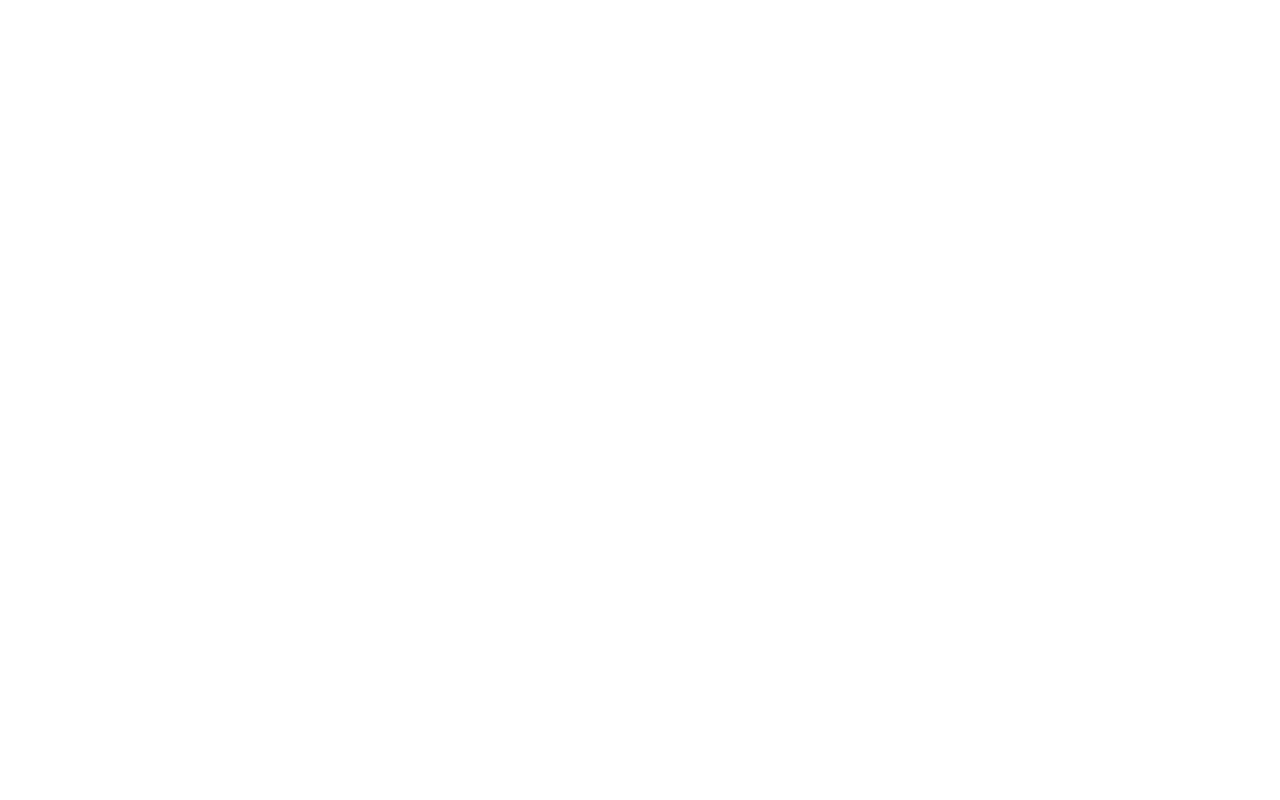
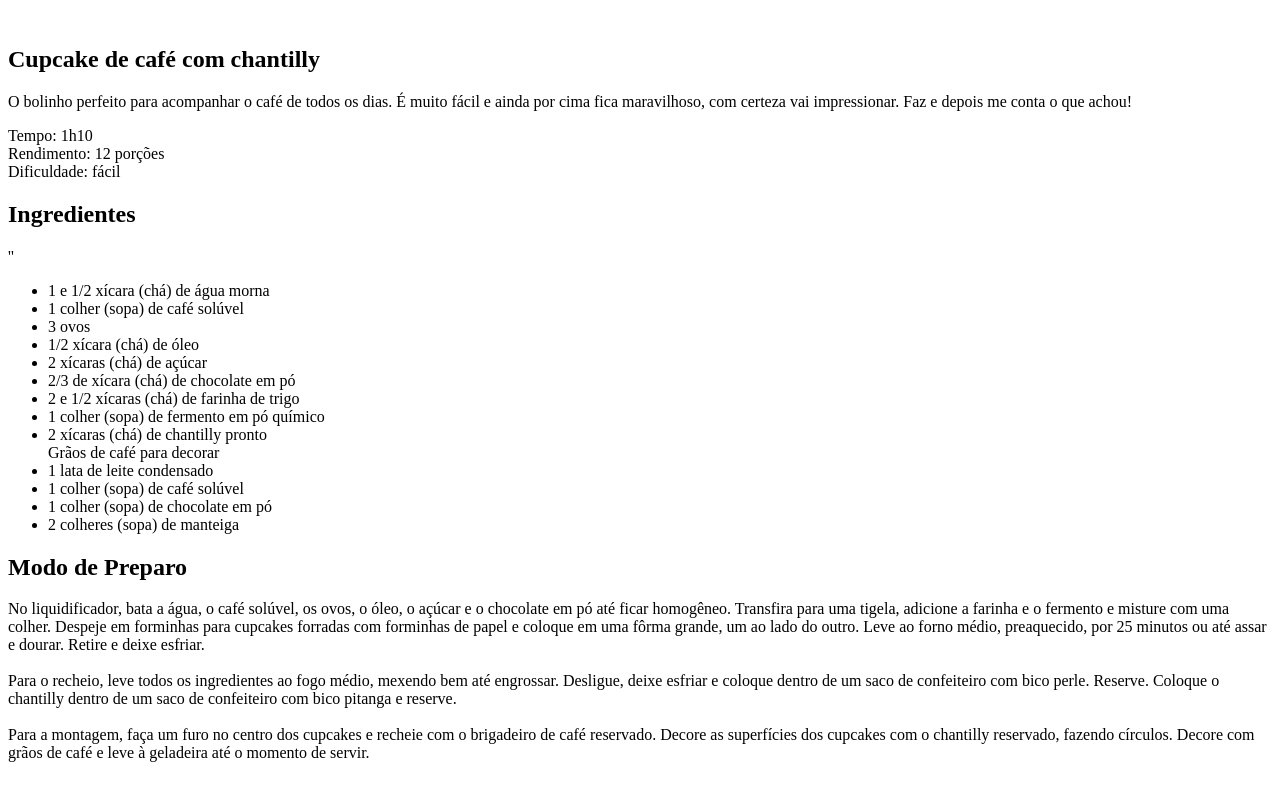
Before and after one commit to jaelsonrc/MBA-RocketSeat, a plain HTML site: page Projeto01/index.html in a window 1280 px wide. Drawn offline with Linux system fonts and the light colour scheme.

Commit message:
ESTRUTURA INICIAL HTML RECEITA

```diff
--- a/Projeto01/index.html
+++ b/Projeto01/index.html
@@ -6,6 +6,43 @@
   <title>Pagina de Receita</title>
 </head>
 <body>
+  <div id="page">
+    <img src="" alt="">
+    <main>
+      <section id="about">
+        <h1>Cupcake de café com chantilly</h1>
+        <p>O bolinho perfeito para acompanhar o café de todos os dias. É muito fácil e ainda por cima fica maravilhoso, com certeza vai impressionar. Faz e depois me conta o que achou!</p>
+        <p>Tempo: 1h10<br/> Rendimento: 12 porções<br/>Dificuldade: fácil</p>
+      </section>
+      <section id="ingredients">
+        <h2>Ingredientes</h2>''
+        <ul>
+          <li>1 e 1/2 xícara (chá) de água morna</li>
+          <li>1 colher (sopa) de café solúvel</li>
+          <li>3 ovos</li>
+          <li>1/2 xícara (chá) de óleo</li>
+          <li>2 xícaras (chá) de açúcar</li>
+          <li>2/3 de xícara (chá) de chocolate em pó</li>
+          <li>2 e 1/2 xícaras (chá) de farinha de trigo</li>
+          <li>1 colher (sopa) de fermento em pó químico</li>
+          <li>2 xícaras (chá) de chantilly pronto</li>
+          Grãos de café para decorar
+          <li>1 lata de leite condensado</li>
+          <li>1 colher (sopa) de café solúvel</li>
+          <li>1 colher (sopa) de chocolate em pó</li>
+          <li>2 colheres (sopa) de manteiga</li>
+        </ul>
+      </section>
+      <section id="preparation">
+        <h2>Modo de Preparo</h2>
+        <p>
+          No liquidificador, bata a água, o café solúvel, os ovos, o óleo, o açúcar e o chocolate em pó até ficar homogêneo. Transfira para uma tigela, adicione a farinha e o fermento e misture com uma colher. Despeje em forminhas para cupcakes forradas com forminhas de papel e coloque em uma fôrma grande, um ao lado do outro. Leve ao forno médio, preaquecido, por 25 minutos ou até assar e dourar. Retire e deixe esfriar. <br/><br/>
+Para o recheio, leve todos os ingredientes ao fogo médio, mexendo bem até engrossar. Desligue, deixe esfriar e coloque dentro de um saco de confeiteiro com bico perle. Reserve. Coloque o chantilly dentro de um saco de confeiteiro com bico pitanga e reserve. <br/><br/>
+Para a montagem, faça um furo no centro dos cupcakes e recheie com o brigadeiro de café reservado. Decore as superfícies dos cupcakes com o chantilly reservado, fazendo círculos. Decore com grãos de café e leve à geladeira até o momento de servir.
+        </p>
+      </section>
+    </main>
+  </div>
 
 </body>
 </html>
```
